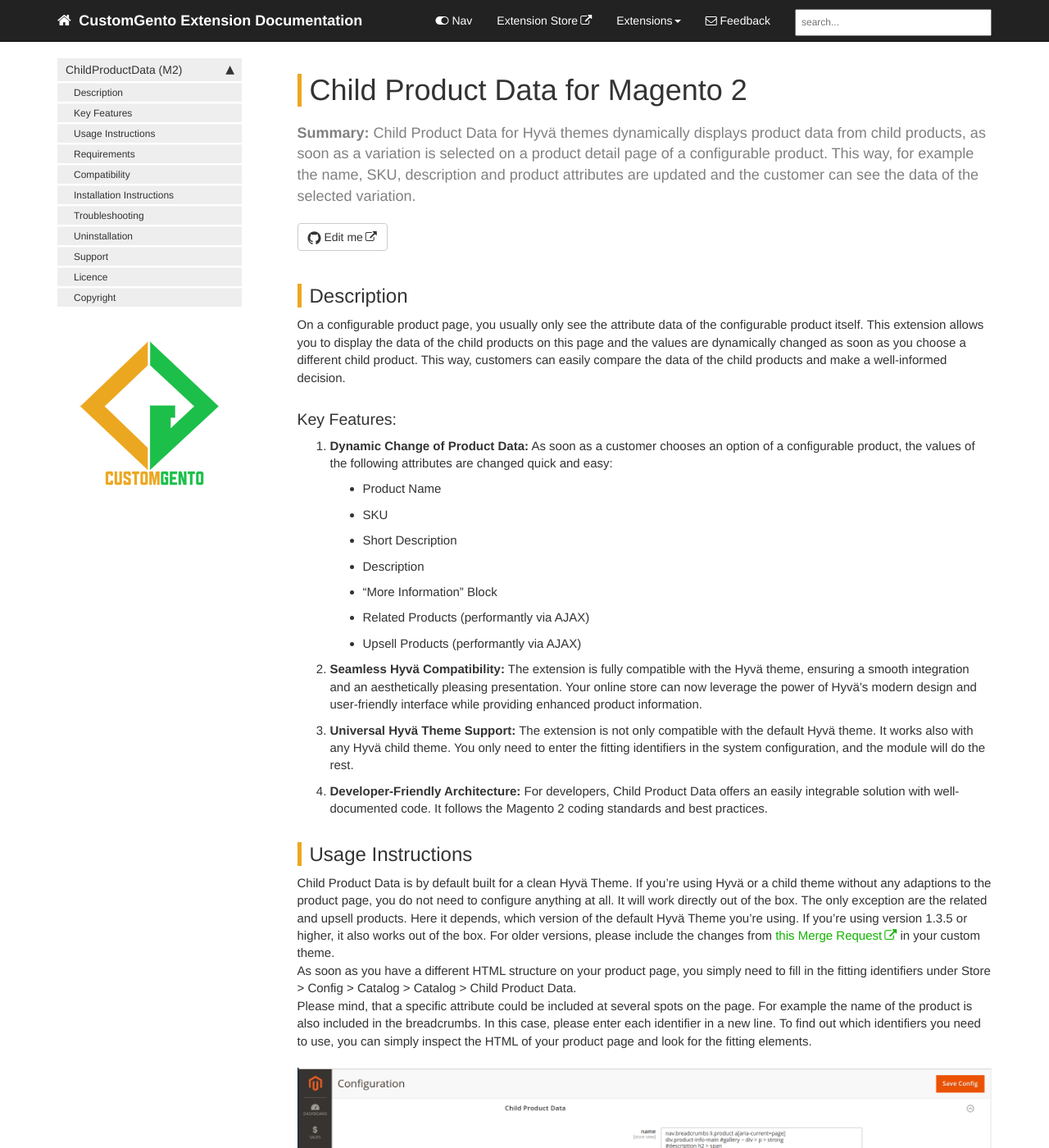
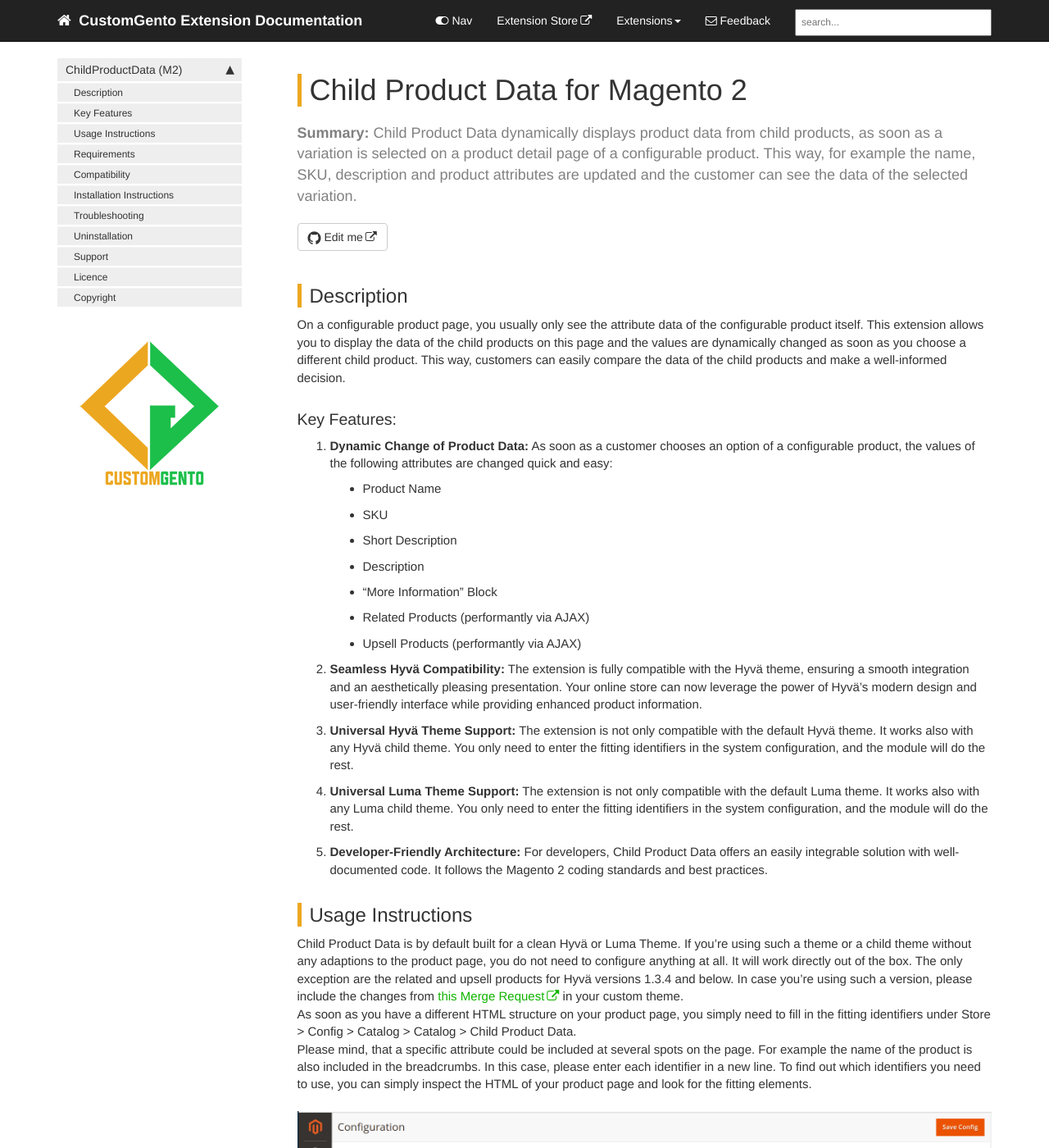
Before and after one commit to customgento/docs, a Jekyll site: the page built from pages/child-product-data-m2.md, in a window 1280 px wide and 1400 px high. Shown: the whole window at 82% size. Built offline with Jekyll 4.4.1, drawn with Linux system fonts in a browser that asks for light colours; comment, search, counter and statistics services are not loaded; some of the changed text lies outside the part shown.

Commit message:
Update cpd docs, DEV-325

```diff
--- a/pages/child-product-data-m2.md
+++ b/pages/child-product-data-m2.md
@@ -1,7 +1,7 @@
 ---
 title: Child Product Data for Magento 2
 permalink: child-product-data-m2.html
-summary: "Child Product Data for Hyvä themes dynamically displays product data from child products, as soon as a variation is selected on a product detail page of a configurable product. This way, for example the name, SKU, description and product attributes are updated and the customer can see the data of the selected variation."
+summary: "Child Product Data dynamically displays product data from child products, as soon as a variation is selected on a product detail page of a configurable product. This way, for example the name, SKU, description and product attributes are updated and the customer can see the data of the selected variation."
 sidebar: cpd_m2_sidebar
 toc: false
 ---
@@ -22,12 +22,14 @@ On a configurable product page, you usually only see the attribute data of the c
    - Upsell Products (performantly via AJAX)
 2. **Seamless Hyv&auml; Compatibility:** The extension is fully compatible with the Hyv&auml; theme, ensuring a smooth integration and an aesthetically pleasing presentation. Your online store can now leverage the power of Hyv&auml;'s modern design and user-friendly interface while providing enhanced product information.
 3. **Universal Hyv&auml; Theme Support:** The extension is not only compatible with the default Hyv&auml; theme. It works also with any Hyv&auml; child theme. You only need to enter the fitting identifiers in the system configuration, and the module will do the rest.
-4. **Developer-Friendly Architecture:** For developers, Child Product Data offers an easily integrable solution with well-documented code. It follows the Magento 2 coding standards and best practices.
+4. **Universal Luma Theme Support:** The extension is not only compatible with the default Luma theme. It works also with any Luma child theme. You only need to enter the fitting identifiers in the system configuration, and the module will do the rest.
+5. **Developer-Friendly Architecture:** For developers, Child Product Data offers an easily integrable solution with well-documented code. It follows the Magento 2 coding standards and best practices.
 
 ## Usage Instructions
-Child Product Data is by default built for a clean Hyv&auml; Theme.
-If you're using Hyv&auml; or a child theme without any adaptions to the product page, you do not need to configure anything at all.
-It will work directly out of the box. The only exception are the related and upsell products. Here it depends, which version of the default Hyv&auml; Theme you're using. If you're using version 1.3.5 or higher, it also works out of the box. For older versions, please include the changes from [this Merge Request](https://gitlab.hyva.io/hyva-themes/magento2-default-theme/-/merge_requests/979/diffs){:target="_blank"} in your custom theme.
+Child Product Data is by default built for a clean Hyv&auml; or Luma Theme.
+If you're using such a theme or a child theme without any adaptions to the product page, you do not need to configure anything at all.
+It will work directly out of the box.  The only exception are the related and upsell products for Hyv&auml; versions 1.3.4 and below.
+In case you're using such a version, please include the changes from [this Merge Request](https://gitlab.hyva.io/hyva-themes/magento2-default-theme/-/merge_requests/979/diffs){:target="_blank"} in your custom theme.
 As soon as you have a different HTML structure on your product page, you simply need to fill in the fitting identifiers under Store > Config > Catalog > Catalog > Child Product Data.
 Please mind, that a specific attribute could be included at several spots on the page. For example the name of the product is also included in the breadcrumbs. In this case, please enter each identifier in a new line.
 To find out which identifiers you need to use, you can simply inspect the HTML of your product page and look for the fitting elements.
@@ -40,7 +42,6 @@ If you do not want to change the data for a specific attribute, you can simply l
 ![Output]({{ "images/child-product-data/child-product-data-output.png" }} "Product page with changed child data (e.g. breadcrumbs, title, SKU)")
 
 ## Requirements
-- hyva-themes/magento2-default-theme: `~1.0`
 - magento/framework: `~102.0||~103.0`
 - magento/module-catalog: `~103.0||~104.0`
 - magento/module-configurable-product: `~100.4`
```
